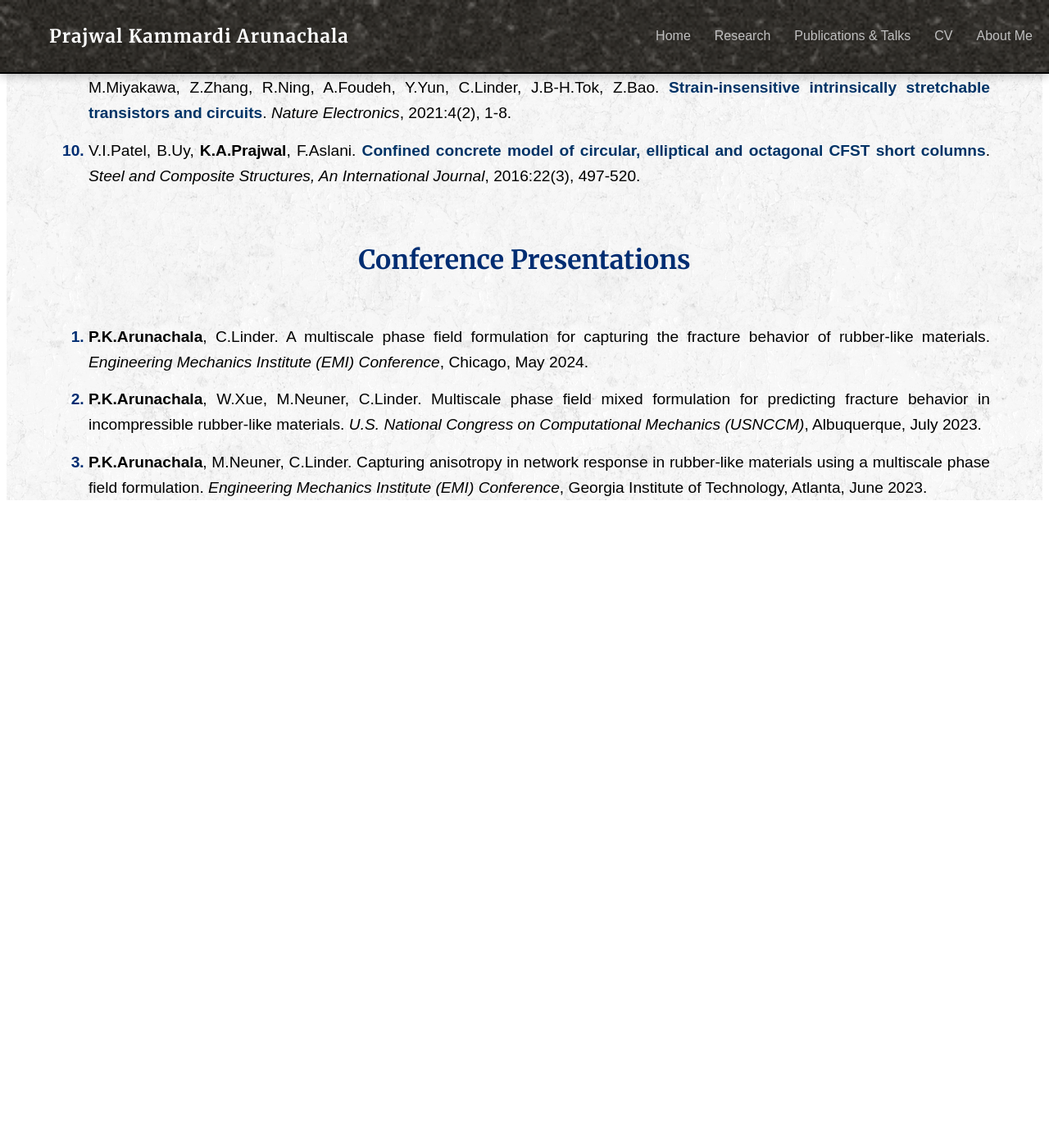
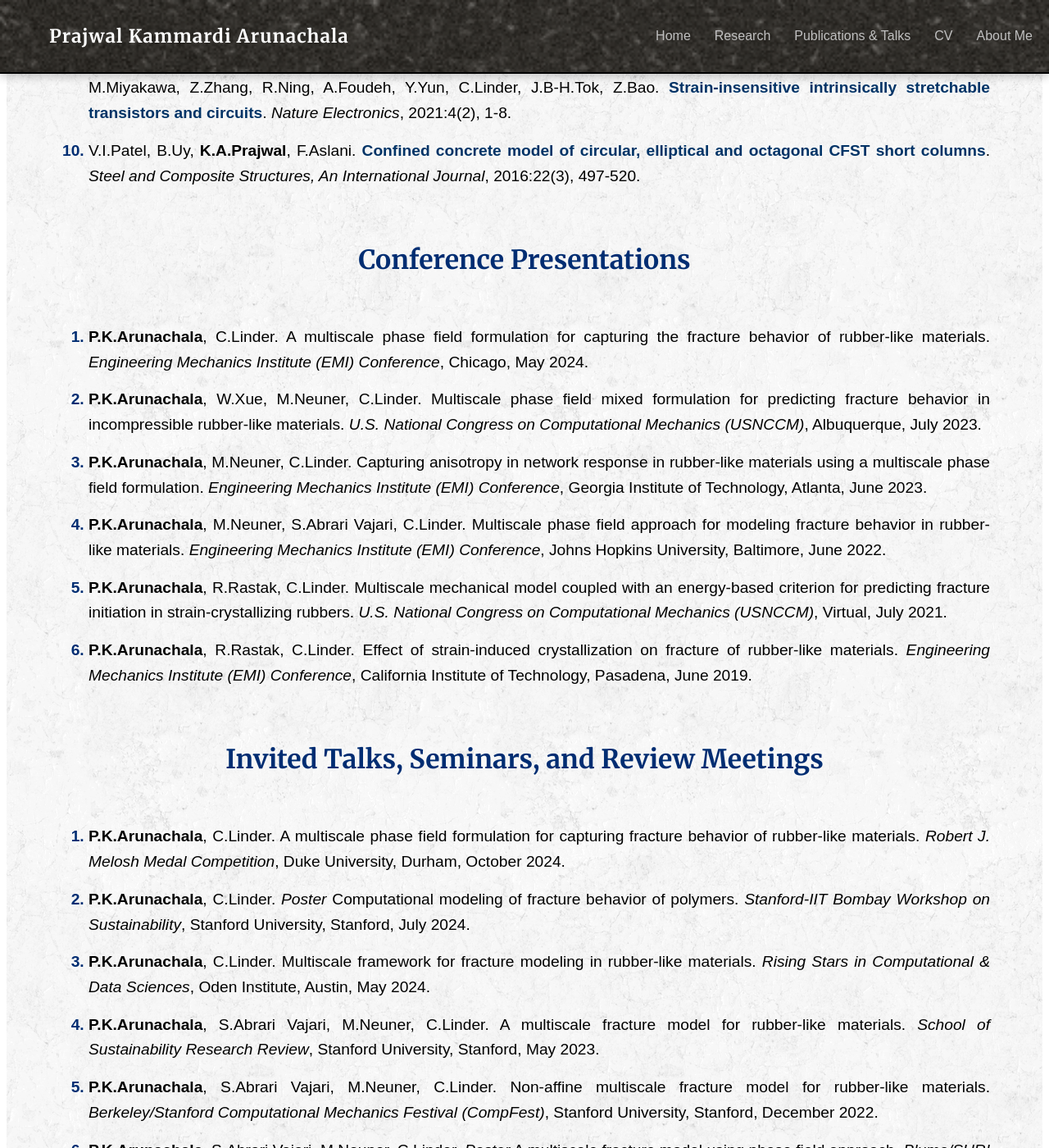
Before and after one commit to prajwalka/prajwalka.github.io, a Jekyll site: the page built from publications.md, in a window 1280 px wide and 1400 px high, scrolled down 845 px. Shown: the whole window at 82% size. Built offline with Jekyll 4.4.1, drawn with Linux system fonts in a browser that asks for light colours; some web fonts are replaced; before the commit the page ends 1475 px from its top, so only the background shows below that; some of the changed text lies outside the part shown.

Commit message:
Updating publications

```diff
--- a/publications.md
+++ b/publications.md
@@ -43,5 +43,38 @@ permalink: /publications/
 
      <li><strong>P.K.Arunachala</strong>, M.Neuner, C.Linder. Capturing anisotropy in network response in rubber-like materials using a multiscale phase field formulation. <em>Engineering Mechanics Institute (EMI) Conference</em>, Georgia Institute of Technology, Atlanta, June 2023.</li>
 
+      <li><strong>P.K.Arunachala</strong>, M.Neuner, S.Abrari Vajari, C.Linder. Multiscale phase field approach for modeling fracture behavior in rubber-like materials. <em>Engineering Mechanics Institute (EMI) Conference</em>, Johns Hopkins University, Baltimore, June 2022.</li>
+
+      <li><strong>P.K.Arunachala</strong>, R.Rastak, C.Linder. Multiscale mechanical model coupled with an energy-based criterion for predicting fracture initiation in strain-crystallizing rubbers. <em>U.S. National Congress on Computational Mechanics (USNCCM)</em>, Virtual, July 2021.</li>
+
+      <li><strong>P.K.Arunachala</strong>, R.Rastak, C.Linder. Effect of strain-induced crystallization on fracture of rubber-like materials. <em>Engineering Mechanics Institute (EMI) Conference</em>, California Institute of Technology, Pasadena, June 2019.</li>
     </ol>
 </div>
+
+<h2> Invited Talks, Seminars, and Review Meetings </h2>
+
+<div class="publications">
+
+    <ol class="publication-list">
+
+        <li><strong>P.K.Arunachala</strong>, C.Linder. A multiscale phase field formulation for capturing fracture behavior of rubber-like materials. <em>Robert J. Melosh Medal Competition</em>, Duke University, Durham, October 2024.</li>
+
+        <li><strong>P.K.Arunachala</strong>, C.Linder. <em>Poster</em> Computational modeling of fracture behavior of polymers. <em>Stanford-IIT Bombay Workshop on Sustainability</em>, Stanford University, Stanford, July 2024.</li>
+
+        <li><strong>P.K.Arunachala</strong>, C.Linder. Multiscale framework for fracture modeling in rubber-like materials. <em>Rising Stars in Computational & Data Sciences</em>, Oden Institute, Austin, May 2024.</li>
+
+        <li><strong>P.K.Arunachala</strong>, S.Abrari Vajari, M.Neuner, C.Linder. A multiscale fracture model for rubber-like materials. <em>School of Sustainability Research Review</em>, Stanford University, Stanford, May 2023.</li>
+
+        <li><strong>P.K.Arunachala</strong>, S.Abrari Vajari, M.Neuner, C.Linder. Non-affine multiscale fracture model for rubber-like materials. <em>Berkeley/Stanford Computational Mechanics Festival (CompFest)</em>, Stanford University, Stanford, December 2022.</li>
+
+        <li><strong>P.K.Arunachala</strong>, S.Abrari Vajari, M.Neuner, C.Linder. <em>Poster</em> A multiscale fracture model using phase field approach. <em>Blume/SURI Affiliate and Alumni Meeting</em>, Stanford University, Stanford, October 2022.</li>
+
+        <li><strong>P.K.Arunachala</strong>, S.Abrari Vajari, M.Neuner, C.Linder. <em>Poster</em> A multiscale fracture model using phase field approach. <em>PSAAP III Annual Review</em>, University of Colorado, Boulder, September 2022.</li>
+
+        <li><strong>P.K.Arunachala</strong>, M.Neuner, S.Abrari Vajari, C.Linder. Multiscale fracture model for rubber-like polymers. <em>CEE Summer Student Speaker Series</em>, Stanford University, Stanford, July 2022.</li>
+
+        <li><strong>P.K.Arunachala</strong>, S.Abrari Vajari, M.Neuner, C.Linder. Embedded Finite Element Method in MOOSE for modeling crack propagation. <em>PSAAP III Annual Review</em>, Virtual, September 2021.</li>
+
+        <li><strong>P.K.Arunachala</strong>, R.Rastak, C.Linder. Energy criterion for fracture initiation in strain-crystallizing rubbers. <em>Berkeley/Stanford Computational Mechanics Festival (CompFest)</em>, Virtual, August 2020.</li>
+    </ol>
+</div>
```
Also changed, not shown: index.md (+1 -1 lines).
